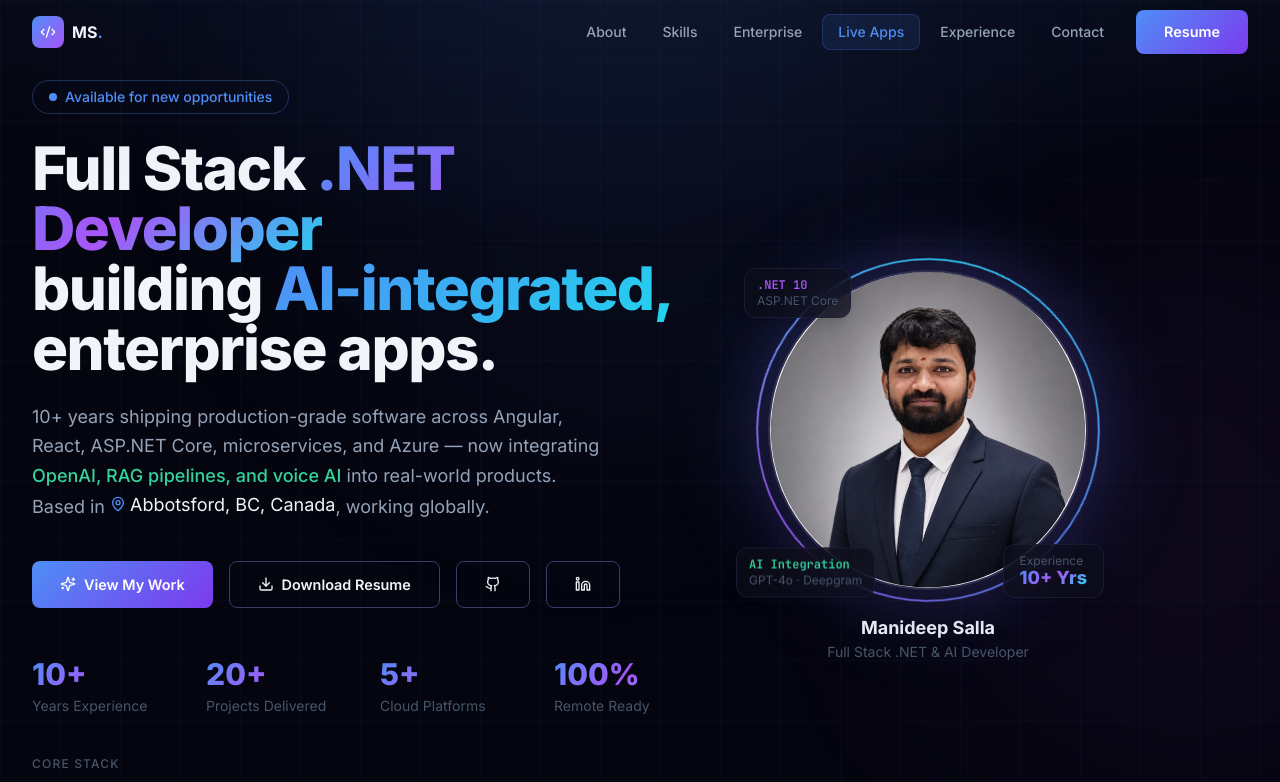
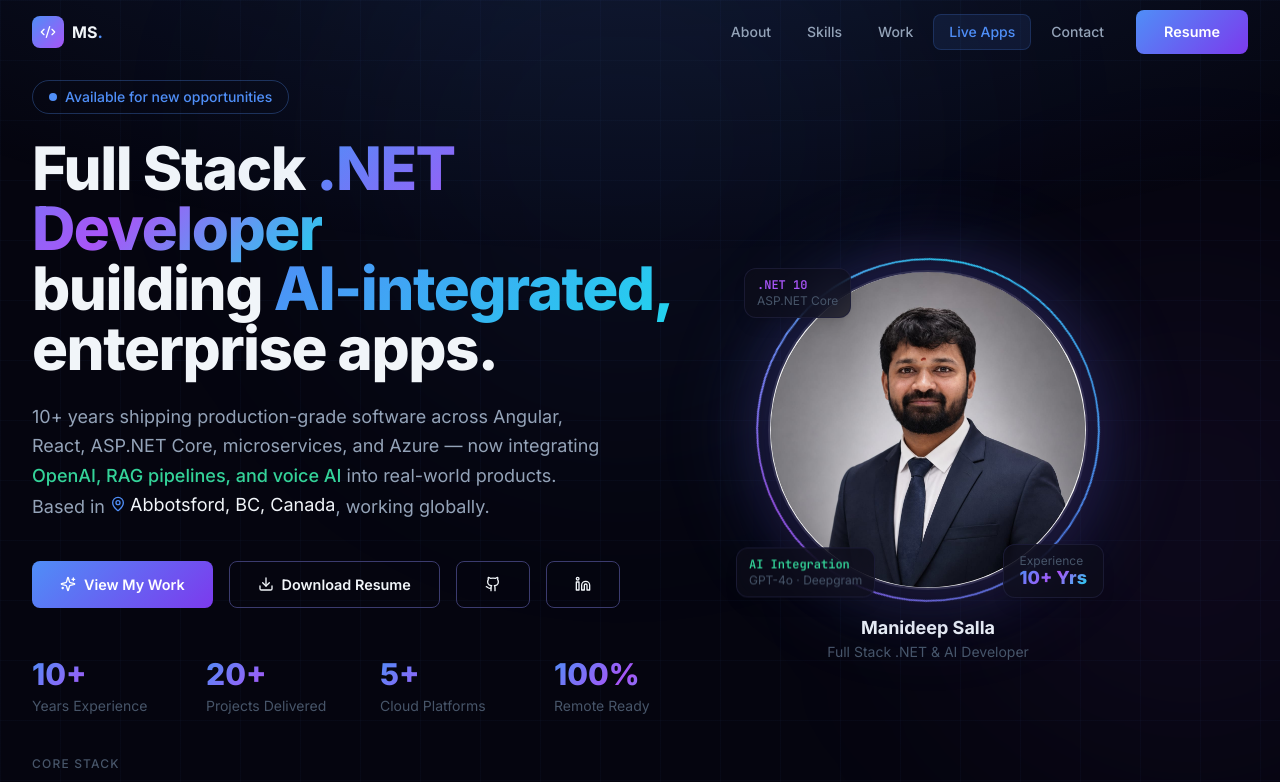
Before and after one commit to Manideep1412/manideep-portfolio, a Next.js app: page / in a window 1280 px wide. Shown: the top 782 px of the page. Built offline with nearby package versions, Linux system fonts and the light colour scheme.

Commit message:
refactor: trim nav to 5 items — About, Skills, Work, Live Apps, Contact

```diff
--- a/components/Navbar.tsx
+++ b/components/Navbar.tsx
@@ -8,9 +8,8 @@ import { cn } from "@/lib/utils";
 const navLinks = [
   { label: "About", href: "#about" },
   { label: "Skills", href: "#skills" },
-  { label: "Enterprise", href: "#projects" },
+  { label: "Work", href: "#projects" },
   { label: "Live Apps", href: "#demo-apps" },
-  { label: "Experience", href: "#experience" },
   { label: "Contact", href: "#contact" },
 ];
 
```
